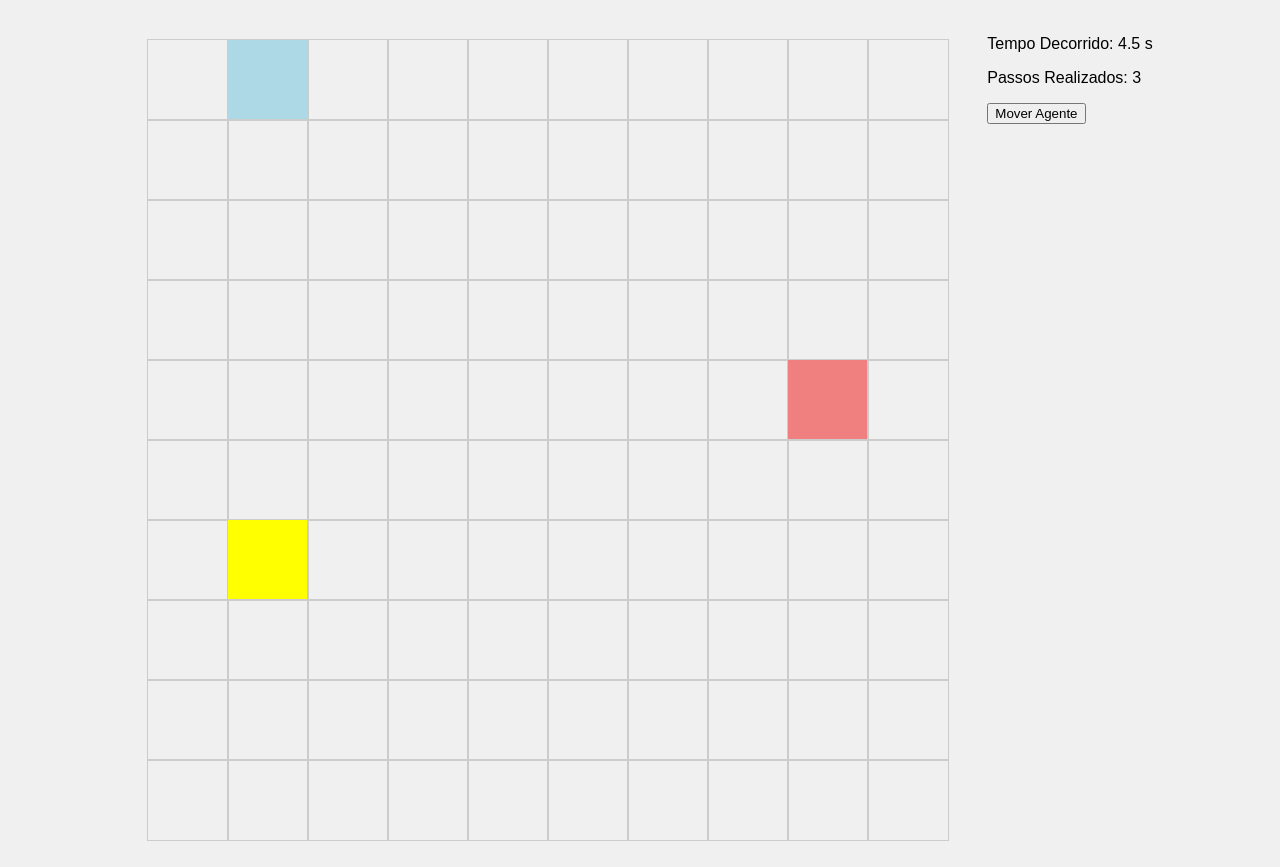
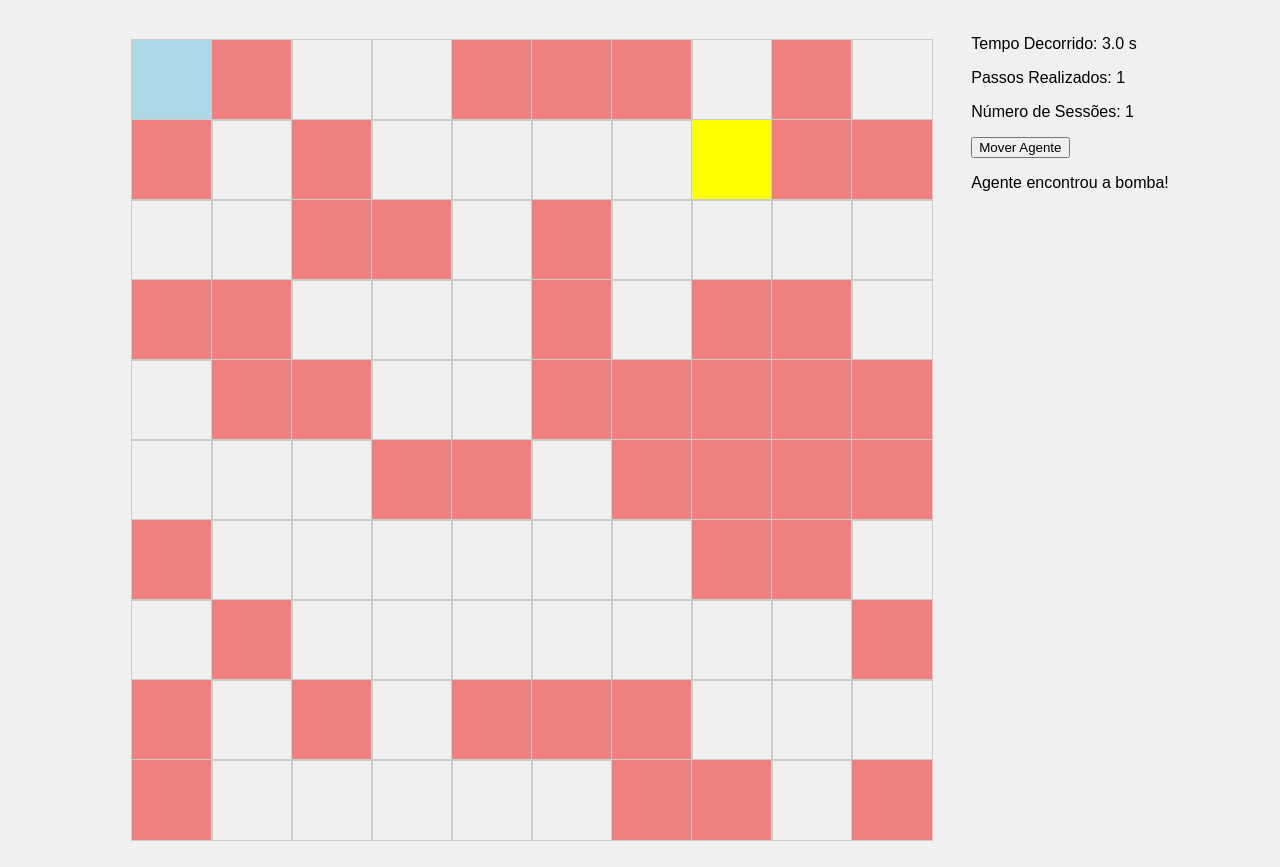
Before and after one commit to OlegAnt12/IA2024_GRUPO_X_AntonewtonQuima_HolegAntonio, a plain HTML site: page agentes/reativo-simples/index.html in a window 1280 px wide. Shown: the part 61-928 px from the top of the page. Drawn offline with Linux system fonts and the light colour scheme.

Commit message:
modificada a lógica para diminuir a quantidade de bombas a 6% em cada sessão e agora está funcional

```diff
--- a/agentes/reativo-simples/index.html
+++ b/agentes/reativo-simples/index.html
@@ -13,6 +13,7 @@
         <div id="info">
             <p>Tempo Decorrido: <span id="time">0</span> s</p>
             <p>Passos Realizados: <span id="steps">0</span></p>
+            <p>Número de Sessões: <span id="session">0</span></p>
             <button id="moveButton">Mover Agente</button>
             <p id="status"></p>
         </div>
--- a/agentes/reativo-simples/script.js
+++ b/agentes/reativo-simples/script.js
@@ -3,15 +3,24 @@ const moveButton = document.getElementById('moveButton');
 const timeDisplay = document.getElementById('time');
 const stepsDisplay = document.getElementById('steps');
 const statusDisplay = document.getElementById('status');
-const size = 10;
-let agentPosition = { x: 0, y: 0 };
-let bombaPosition = { x: 0, y: 0 };
-let tesouroPosition = { x: 0, y: 0 };
-let steps = 0;
-let elapsedTime = 0;
-let isMoving = true; // Variável para controlar o movimento do agente
+const sessionDisplay = document.getElementById('session');
 
+const size = 10; // Tamanho do tabuleiro (10x10)
+let totalCells = size * size; // Total de células no tabuleiro
+let numeroSession = 0; // Sessão atual
+let agentPosition = { x: 0, y: 0 }; // Posição inicial do agente
+let bombaPositions = []; // Posições das bombas
+let tesouroPosition = { x: 0, y: 0 }; // Posição do tesouro
+let steps = 0; // Passos dados pelo agente
+let elapsedTime = 0; // Tempo decorrido
+let isMoving = true; // Controle do movimento do agente
+let numeroBombas = totalCells * 0.5; // 50% do ambiente começa com bombas
+
+init();
+
+function init() {
     // Cria o tabuleiro
+    board.innerHTML = ''; // Limpa o tabuleiro antes de criar
     for (let y = 0; y < size; y++) {
         for (let x = 0; x < size; x++) {
             const cell = document.createElement('div');
@@ -19,7 +28,7 @@ for (let y = 0; y < size; y++) {
             cell.dataset.x = x;
             cell.dataset.y = y;
             board.appendChild(cell);
-        console.log(cell.dataset);
+        }
     }
 }
 
@@ -34,15 +43,41 @@ function placeAgent() {
 // Função para posicionar o rato
 function placeBomba() {
     const cells = document.querySelectorAll('.cell');
-    cells.forEach(cell => cell.classList.remove('bomba'));
 
-    // Gera uma posição aleatória para o rato
-    bombaPosition.x = Math.floor(Math.random() * size);
-    bombaPosition.y = Math.floor(Math.random() * size);
+    bombaPositions = []; // Limpa o vetor de bombas antes de adicionar novas
 
+    // Calcula o número de bombas para a sessão atual
+    numeroBombas = numeroSession === 0
+        ? totalCells * 0.5
+        : numeroBombas - totalCells * 0.06;
+
+    // Garante um limite mínimo de 20 bombas
+    if (numeroBombas < 20) {
+        statusDisplay.textContent = "Todas as sessões concluídas!";
+        isMoving = false;
+        return;
+    }
+
+    cells.forEach(cell => cell.classList.remove('bomba'))
+
+
+    for (let i = 0; i < Math.floor(numeroBombas); i++) {
+        let bombaPosition;
+        do {
+            bombaPosition = {
+                x: Math.floor(Math.random() * size),
+                y: Math.floor(Math.random() * size)
+            };
+        } while (bombaPositions.some(b => b.x === bombaPosition.x && b.y === bombaPosition.y));
+
+        bombaPositions.push(bombaPosition);
         const bombaCell = cells[bombaPosition.y * size + bombaPosition.x];
         bombaCell.classList.add('bomba');
     }
+    console.log(`Total de células: ${totalCells}`);
+    console.log(`Número de bombas: ${numeroBombas}`);
+}
+
 
 // Função para posicionar o tesouro
 function placeTesouro() {
@@ -56,6 +91,7 @@ function placeTesouro() {
     const tesouroCell = cells[tesouroPosition.y * size + tesouroPosition.x];
     tesouroCell.classList.add('tesouro');
 }
+
 
 // Função para mover o agente
 function moveAgent() {
@@ -85,41 +121,57 @@ function moveAgent() {
     if (agentPosition.x === tesouroPosition.x && agentPosition.y === tesouroPosition.y) {
         isMoving = false; // Para o movimento do agente
         statusDisplay.textContent = "Agente encontrou o tesouro!";
+
     }
 
-    // Verifica se o agente encontrou o rato
-    if (agentPosition.x === bombaPosition.x && agentPosition.y === bombaPosition.y) {
-        isMoving = false; // Para o movimento do agente
+    // Verifica se o agente encontrou uma bomba
+    for (let bomba of bombaPositions) {
+        if (agentPosition.x === bomba.x && agentPosition.y === bomba.y) {
+            isMoving = false;
             statusDisplay.textContent = "Agente encontrou a bomba!";
+            numeroSession++;
+            Inicializar();
+            break;
         }
+    }
+
+
 }
 
 // Atualiza as informações exibidas
 function updateDisplays() {
     stepsDisplay.textContent = steps;
+    sessionDisplay.textContent = numeroSession;
     timeDisplay.textContent = elapsedTime.toFixed(1);
 }
 
-// Inicializa os objectos
+// Inicializa o ambiente
 function Inicializar() {
+    isMoving = true;
+    agentPosition = { x: 0, y: 0 };
+    steps = 0;
+    elapsedTime = 0;
     placeAgent();
     placeBomba();
     placeTesouro();
 }
 
-Inicializar();
-
-// Adiciona o evento de mover ao botão
+// Evento do botão para mover manualmente
 moveButton.addEventListener('click', moveAgent);
 
-// Mover o agente automaticamente a cada 1,5 segundos
+// Movimento automático do agente
 const autoMoveInterval = setInterval(() => {
     moveAgent();
-    if (!isMoving) clearInterval(autoMoveInterval); // Para o intervalo se o agente encontrar o rato
+    if (!isMoving && numeroBombas < 20) clearInterval(autoMoveInterval);
 }, 1500);
 
-// Atualiza o tempo decorrido a cada segundo
+// Atualização do tempo decorrido
 setInterval(() => {
-    elapsedTime += 1.5; // Incrementa 1.5 segundos a cada intervalo
+    if (isMoving) {
+        elapsedTime += 1.5;
         updateDisplays();
+    }
 }, 1500);
+
+
+Inicializar();
```
Lines whose indentation alone changed are shown as unchanged.
